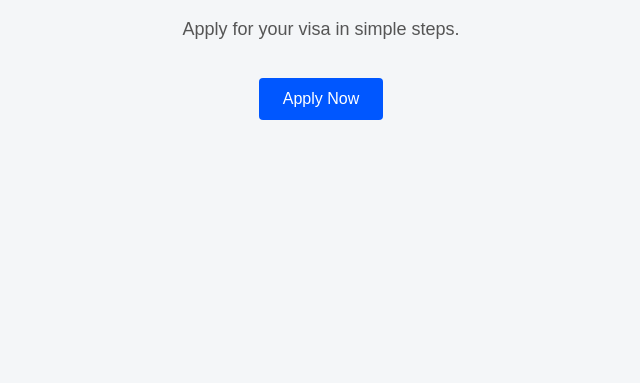
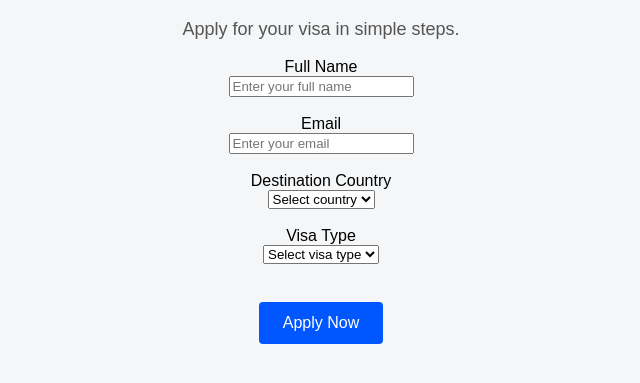
Before and after one commit to TheProductG/visa2fly-clone, a plain HTML site: page index.html in a window 1280 px wide. Shown: the part 169-552 px from the top of the page, without its empty margins (319-959 px from the left). Drawn offline with Linux system fonts and the light colour scheme.

Commit message:
Update index.html
Add visa application form

```diff
--- a/index.html
+++ b/index.html
@@ -5,10 +5,34 @@
     <link rel="stylesheet" href="style.css">
   </head>
 
-  <body>
-    <h1>Visa Application Portal</h1>
-    <p>Apply for your visa in simple steps.</p>
+ <body>
+  <h1>Visa Application Portal</h1>
+  <p>Apply for your visa in simple steps.</p>
 
-    <button>Apply Now</button>
-  </body>
-</html>
+  <form>
+    <label>Full Name</label><br>
+    <input type="text" placeholder="Enter your full name"><br><br>
+
+    <label>Email</label><br>
+    <input type="email" placeholder="Enter your email"><br><br>
+
+    <label>Destination Country</label><br>
+    <select>
+      <option>Select country</option>
+      <option>UAE</option>
+      <option>USA</option>
+      <option>UK</option>
+      <option>Canada</option>
+    </select><br><br>
+
+    <label>Visa Type</label><br>
+    <select>
+      <option>Select visa type</option>
+      <option>Tourist</option>
+      <option>Business</option>
+      <option>Student</option>
+    </select><br><br>
+
+    <button type="submit">Apply Now</button>
+  </form>
+</body>
```
